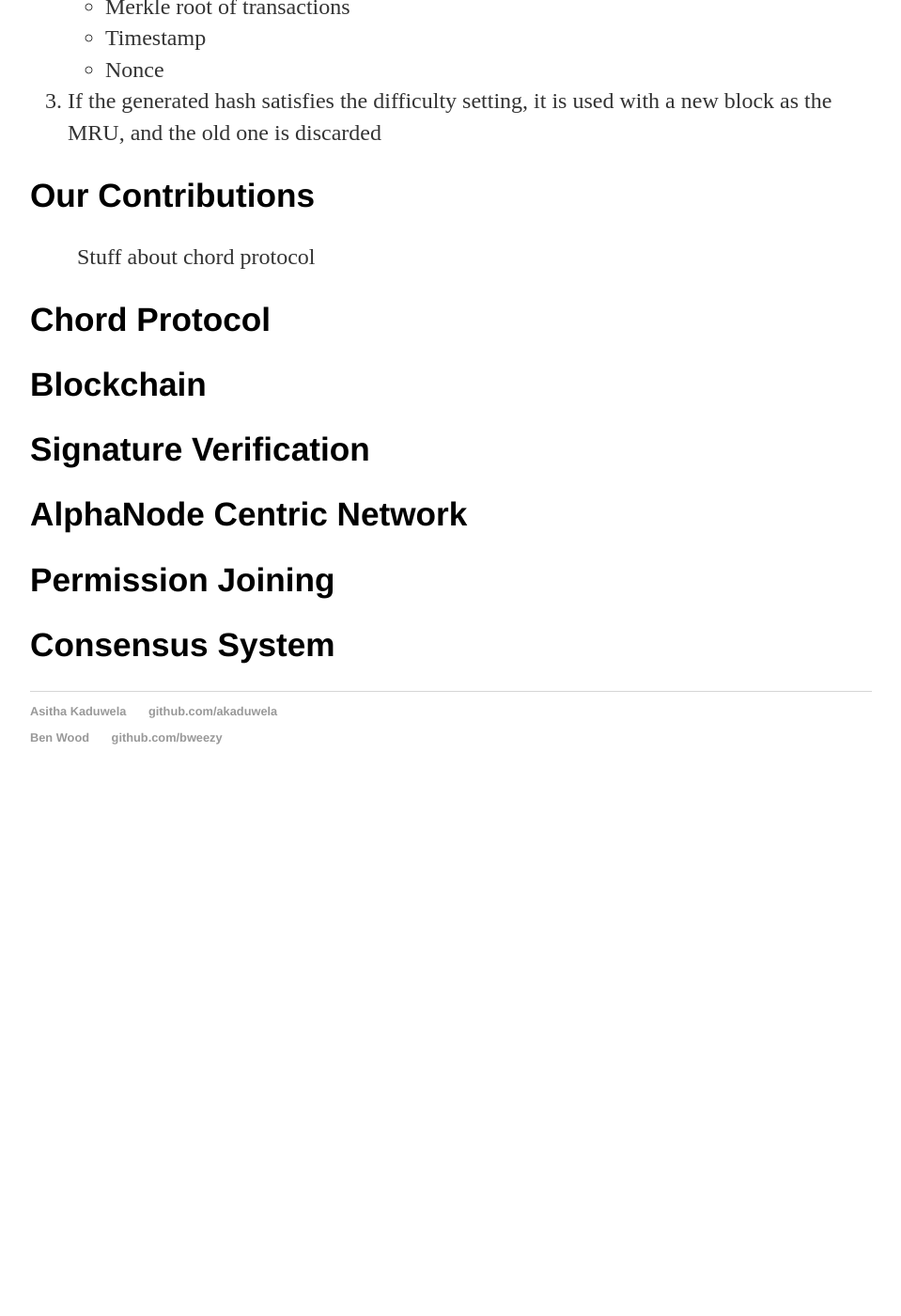
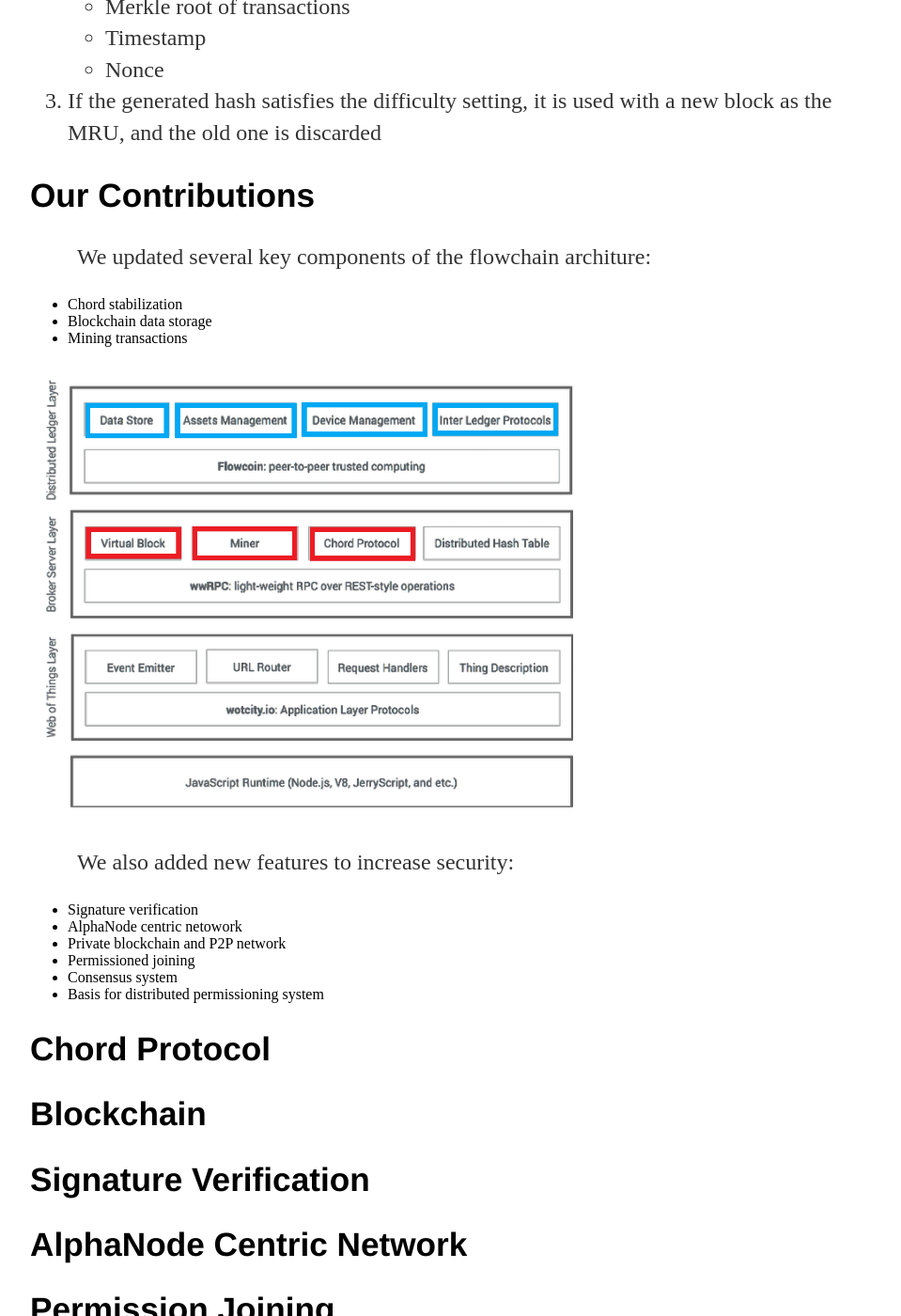
Before and after one commit to UCLA-ECE209AS-2018W/Asitha-Ben, a Jekyll site: the page built from architecture/index.html, in a window 1280 px wide and 1400 px high, scrolled down 1500 px. Shown: the whole window at 94% size, without its empty margins (160-1119 px from the left). Built offline with Jekyll 4.4.1, drawn with Linux system fonts in a browser that asks for light colours; before the commit the page ends 2352 px from its top, so only the background shows below that.

Commit message:
added contributions

```diff
--- a/architecture/index.html
+++ b/architecture/index.html
@@ -34,7 +34,24 @@ title: Architecture
 
     <h2>Our Contributions</h2>
   <p>
-Stuff about chord protocol
+    We updated several key components of the flowchain architure:
+   <ul>
+        <li>Chord stabilization</li>
+        <li>Blockchain data storage</li>
+        <li>Mining transactions</li>
+      </ul>
+</p>
+  <img src="../media/framework_2.png" alt="Framework Layers" width=600>
+<p>
+  We also added new features to increase security:
+  <ul>
+        <li>Signature verification</li>
+        <li>AlphaNode centric netowork</li>
+        <li>Private blockchain and P2P network</li>
+        <li>Permissioned joining</li>
+        <li>Consensus system</li>
+        <li>Basis for distributed permissioning system</li>
+      </ul>
 </p>
   <h2></h2>
   <p>
```
